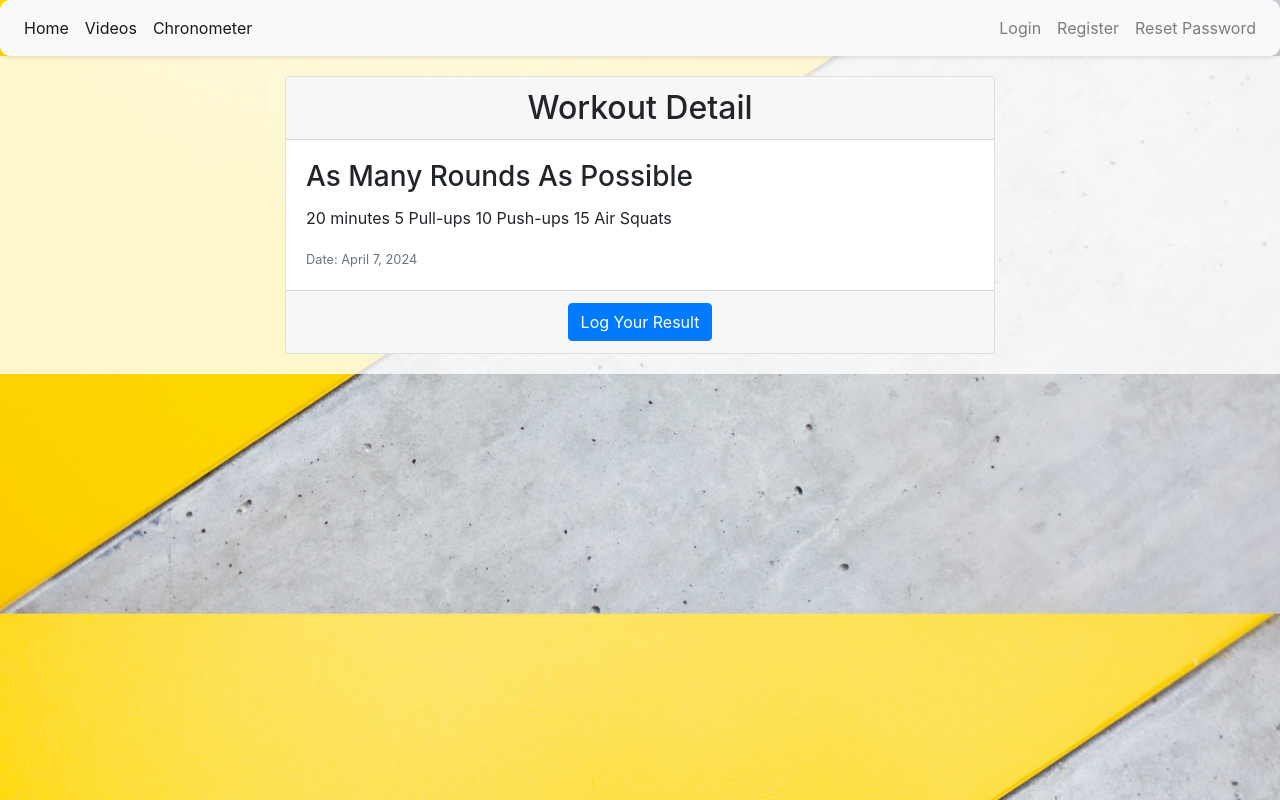
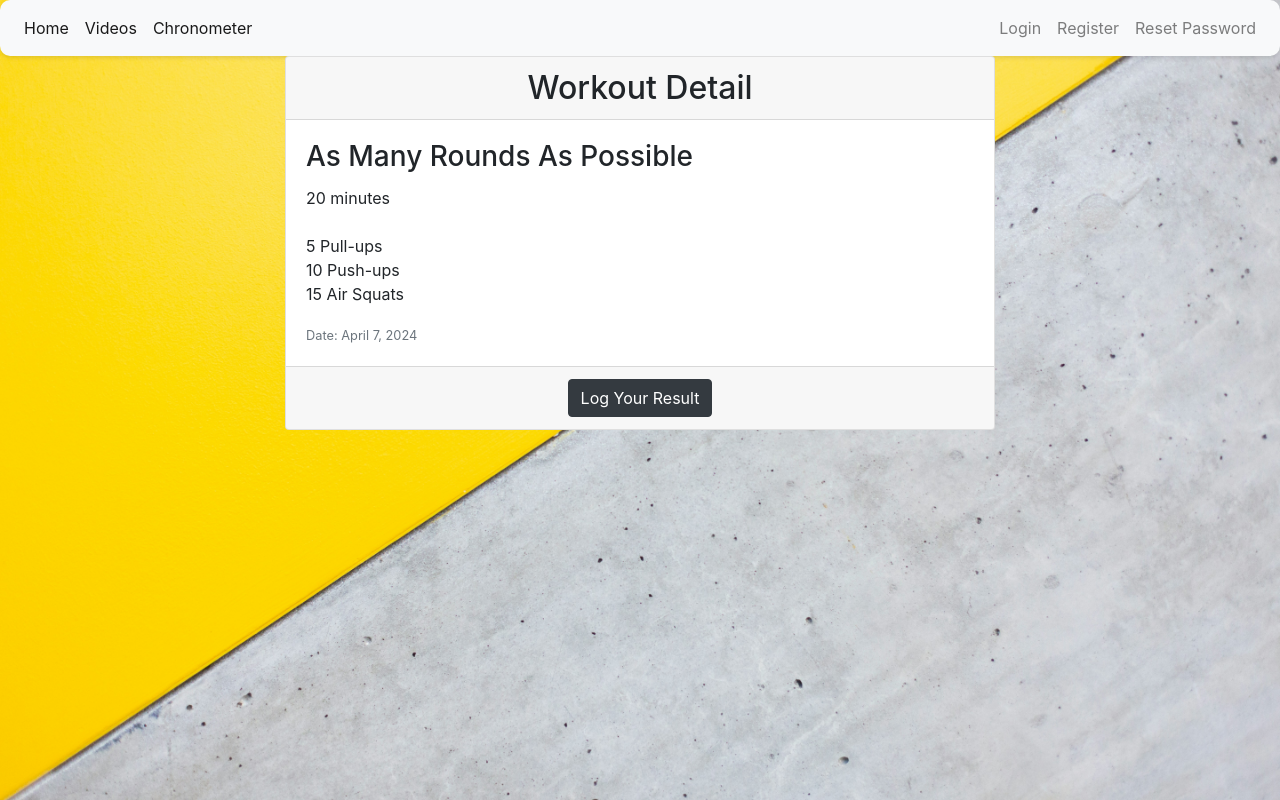
Before and after one commit to Lexi9616/Crossfit_project, a Django app: page /workout/1/ in a window 1280 px wide. Run offline with Django 5.2, Linux system fonts and the light colour scheme; data comes from the database, SQL or seed files in the repository; some libraries are stand-ins or nearby versions.

Commit message:
fixed leaderboard view, home view, added background

```diff
--- a/templates/base.html
+++ b/templates/base.html
@@ -6,21 +6,17 @@
     <meta name="viewport" content="width=device-width, initial-scale=1.0"/>
     <title>
         {% block title %}
-            Django App
+            Crossfit app
         {% endblock %}
     </title>
-    <link rel="stylesheet" href="https://stackpath.bootstrapcdn.com/bootstrap/4.3.1/css/bootstrap.min.css"
-          rel="stylesheet"/>
+    <link rel="stylesheet" href="https://stackpath.bootstrapcdn.com/bootstrap/4.3.1/css/bootstrap.min.css"/>
     <style>
         body {
-            background-image: url('{% static "backgroundd.jpg" %}');
+            background-image: url("{% static 'backgroundd.jpg' %}");
             background-size: cover;
             background-position: center;
-            /* Optionally, you can add more CSS properties to style the background */
-        }
-        .content-wrapper {
-            background-color: rgba(255, 255, 255, 0.8); /* Example: semi-transparent white background for content */
-            padding: 20px; /* Adjust padding as needed */
+            background-repeat: no-repeat;
+            min-height: 95vh;
         }
     </style>
 </head>
--- a/templates/home.html
+++ b/templates/home.html
@@ -13,7 +13,7 @@
             <p></p>
         </div>
         <div class="col-md-6 d-flex justify-content-center">
-            <img src="{% static 'wallpaper.jpg' %}" alt="Wallpaper" class="img-fluid" style="max-width: 100%; height: auto;">
+            <img src="{% static 'wallpaper.jpg' %}" alt="wallpaper" style="max-width: 100%; height: auto; justify-content: space-around">
         </div>
     </div>
 </div>
--- a/templates/wkdetails.html
+++ b/templates/wkdetails.html
@@ -12,11 +12,11 @@
                 </div>
                 <div class="card-body">
                     <h3 class="card-title">{{ workout.get_type_display }}</h3>
-                    <p class="card-text">{{ workout.description }}</p>
+                    <p class="card-text" style="white-space: pre-line;">{{ workout.description }}</p>
                     <p class="card-text"><small class="text-muted">Date: {{ workout.date }}</small></p>
                 </div>
                 <div class="card-footer text-center">
-                    <a href="{% url 'submit_workout_response' workout_id=workout.id %}" class="btn btn-primary">Log Your Result</a>
+                    <a href="{% url 'submit_workout_response' workout_id=workout.id %}" class="btn btn-dark">Log Your Result</a>
                 </div>
             </div>
         </div>
--- a/templates/wklist.html
+++ b/templates/wklist.html
@@ -1,7 +1,6 @@
 {% extends 'base.html' %}
 
 {% block content %}
-    <div class="container">
     <h1 class="text-center mb-4">WODs</h1>
     <ul class="list-group">
         {% for workout in workouts %}
@@ -15,5 +14,4 @@
             <li class="list-group-item">No workouts available.</li>
         {% endfor %}
     </ul>
-    </div>
 {% endblock %}
```
Also changed, not shown: static/Crossfitt.png (deleted). Lines whose indentation alone changed are shown as unchanged.
